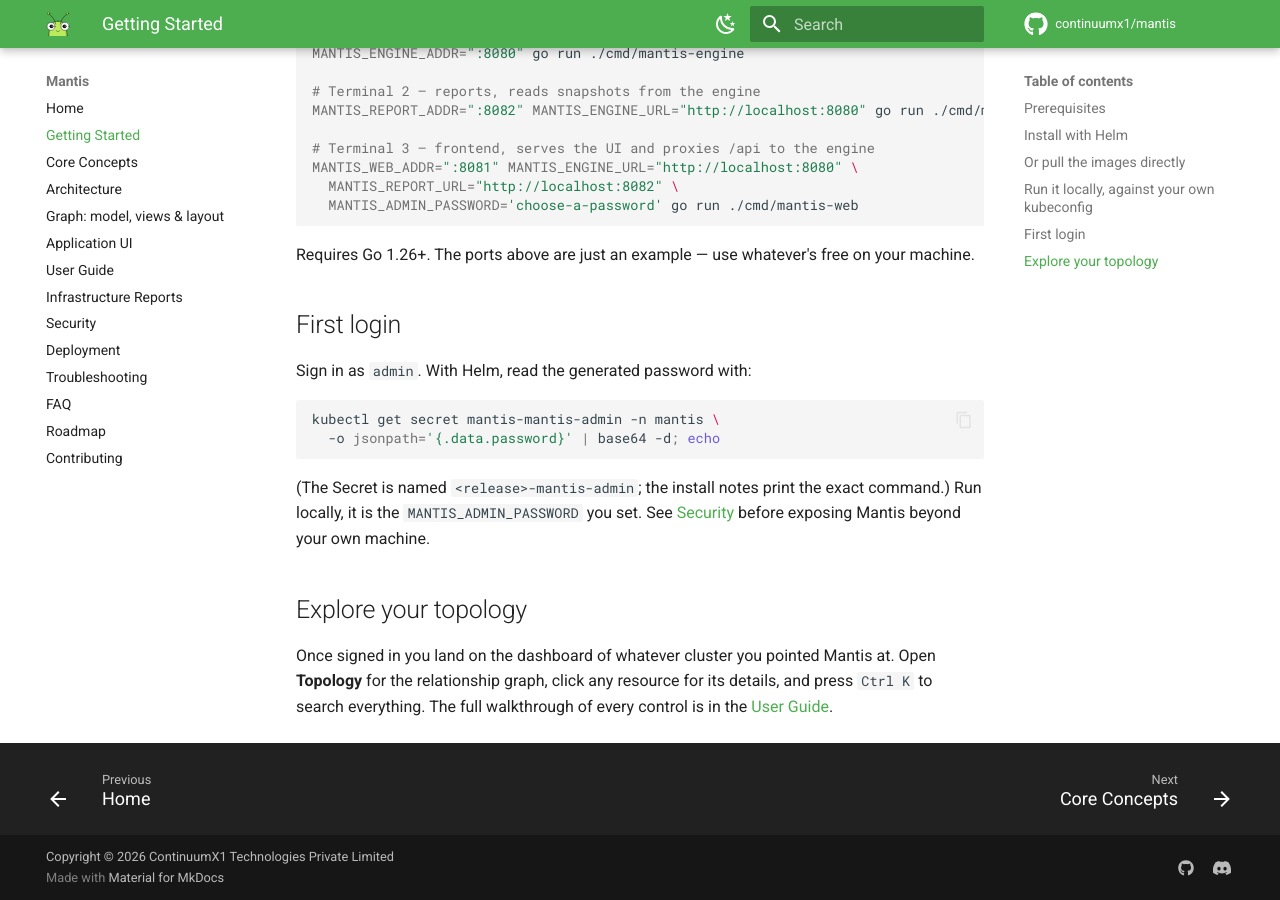
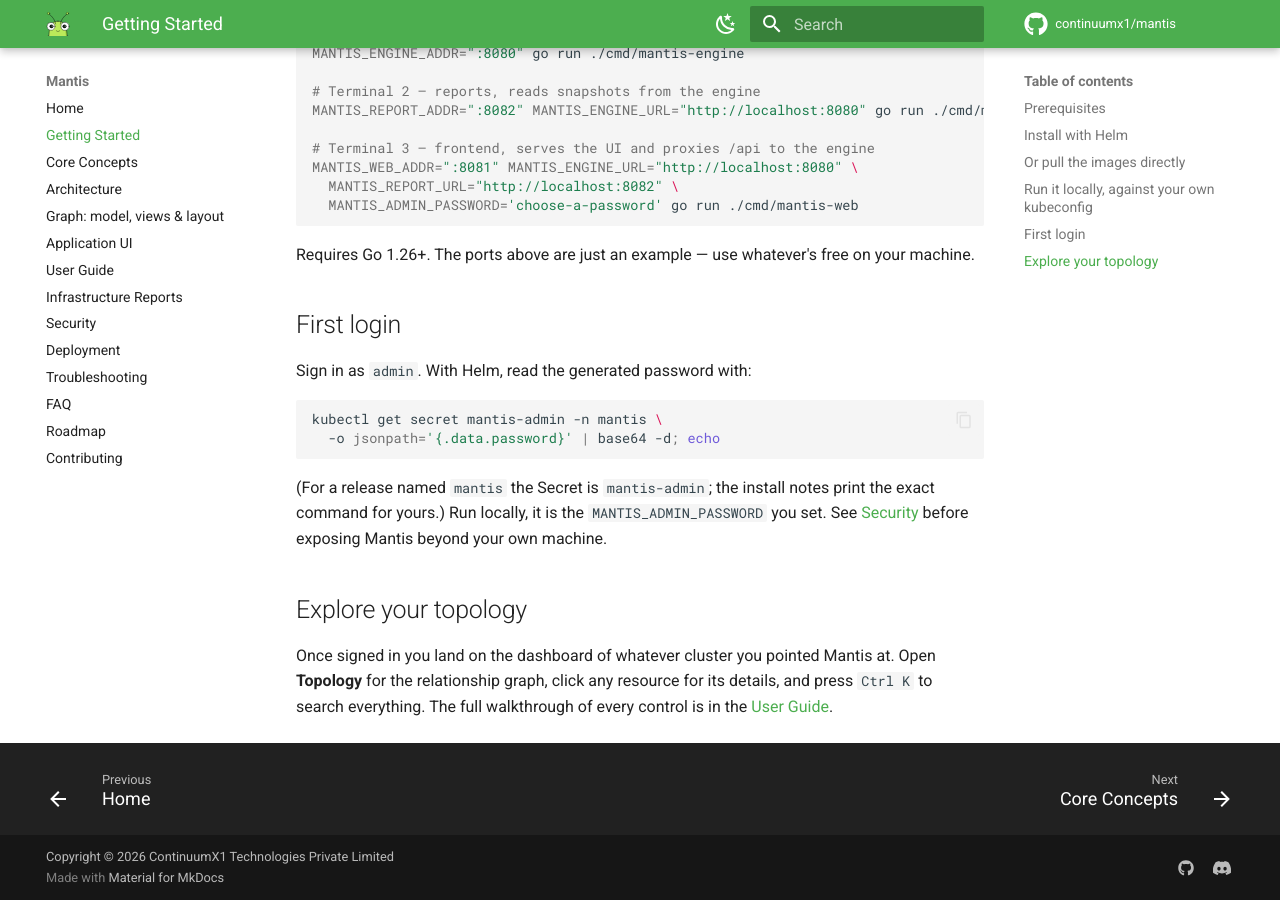
Before and after one commit to continuumx1/mantis, an MkDocs documentation site: the page built from docs/getting-started.md, in a window 1280 px wide and 900 px high, scrolled down 1210 px. Built offline with MkDocs 1.6.1 and Material for MkDocs 9.7.7, drawn with Linux system fonts in a browser that asks for light colours; comment, search, counter and statistics services are not loaded; the version menu is left out.

Commit message:
docs: correct the admin Secret name; note --reset-then-reuse-values for upgrades

````diff
--- a/docs/getting-started.md
+++ b/docs/getting-started.md
@@ -70,12 +70,12 @@ free on your machine.
 Sign in as `admin`. With Helm, read the generated password with:
 
 ```bash
-kubectl get secret mantis-mantis-admin -n mantis \
+kubectl get secret mantis-admin -n mantis \
   -o jsonpath='{.data.password}' | base64 -d; echo
 ```
 
-(The Secret is named `<release>-mantis-admin`; the install notes print the
-exact command.) Run locally, it is the `MANTIS_ADMIN_PASSWORD` you set. See
+(For a release named `mantis` the Secret is `mantis-admin`; the install
+notes print the exact command for yours.) Run locally, it is the `MANTIS_ADMIN_PASSWORD` you set. See
 [Security](security.md#signing-in) before exposing Mantis beyond your own
 machine.
 
````
Also changed, not shown: CHANGELOG.md (+8 -4 lines), README.md (+1 -1 lines), charts/mantis/README.md (+5 -2 lines), docs/faq.md (+1 -1 lines), docs/security.md (+2 -1 lines), docs/troubleshooting.md (+1 -1 lines), docs/user-guide.md (+1 -1 lines), 2 other files.
